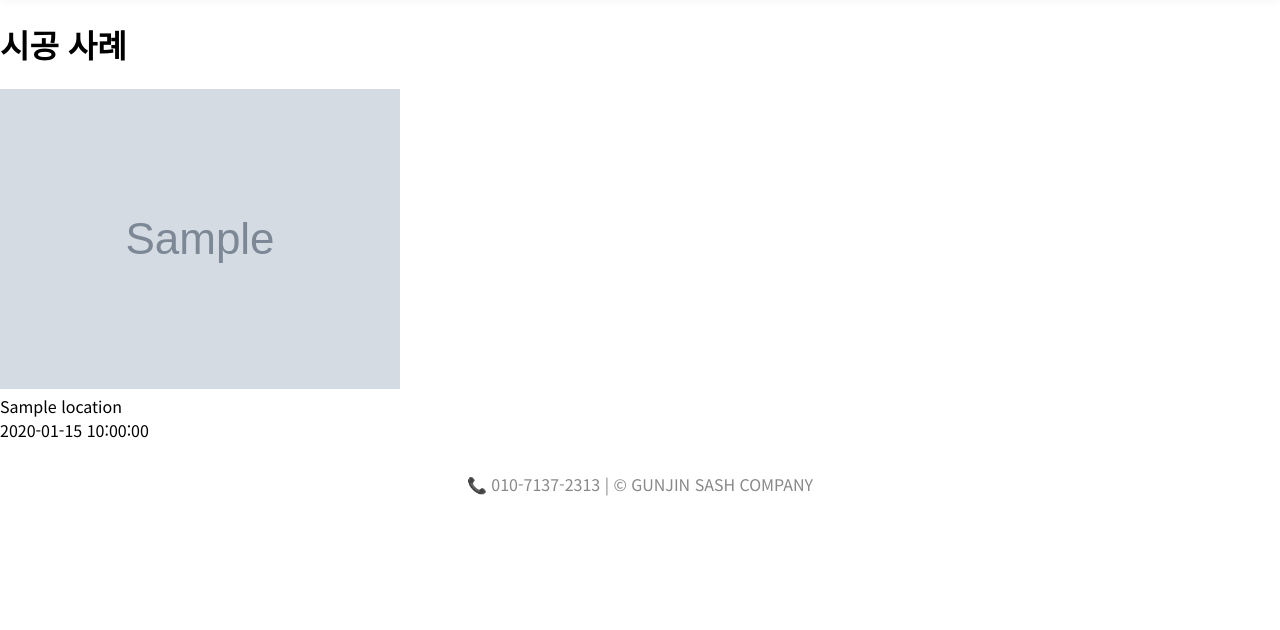
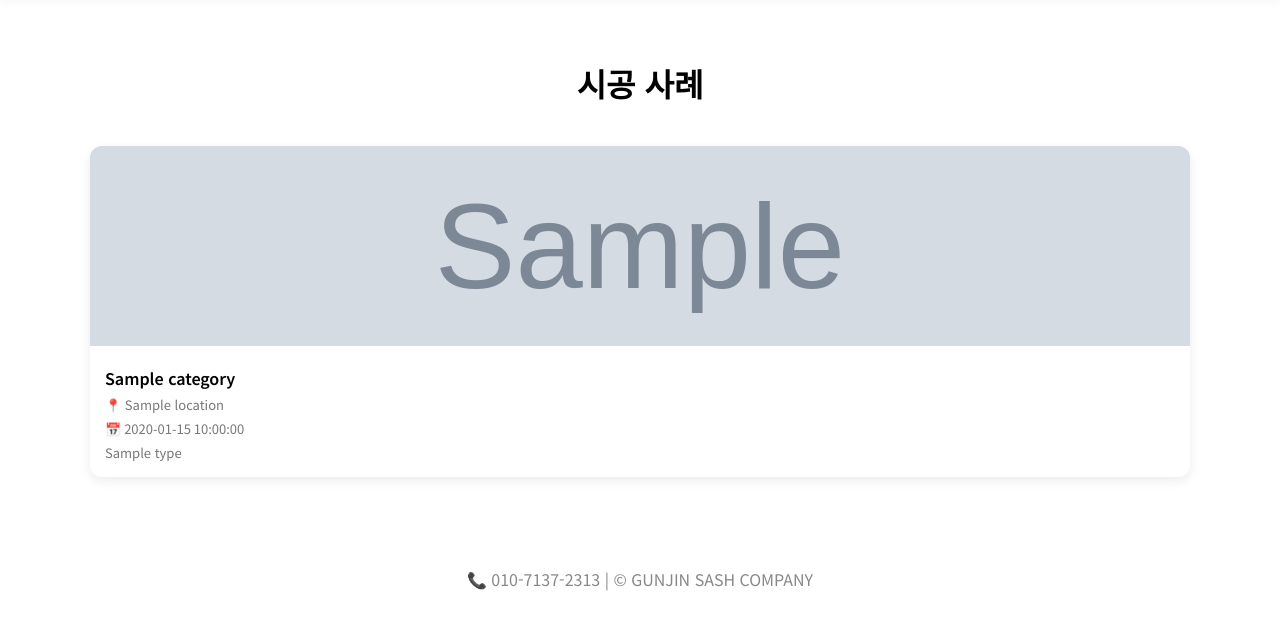
Before and after one commit to hhaening818/sash-company, a Flask app: page /portfolio in a window 1280 px wide. Shown: the part 71-701 px from the top of the page. Run offline with Flask 3, Linux system fonts and the light colour scheme; grey boxes marked "Sample" are stand-in pictures; a database or web service that is not in the repository returns one stand-in record (values such as "Sample title"); some libraries are stand-ins or nearby versions.

Commit message:
사이트 디자인 수정

```diff
--- a/templates/portfolio.html
+++ b/templates/portfolio.html
@@ -2,25 +2,101 @@
 
 {% block title %}시공 사례 | 건진창호{% endblock %}
 
+{% block extra_style %}
+<style>
+
+.page-wrap{
+    max-width:1100px;
+    margin:60px auto;
+    padding:0 20px;
+}
+
+.page-title{
+    font-size:32px;
+    font-weight:700;
+    margin-bottom:40px;
+    text-align:center;
+}
+
+.grid{
+    display:grid;
+    grid-template-columns:repeat(auto-fit,minmax(250px,1fr));
+    gap:25px;
+}
+
+.card{
+    background:white;
+    border-radius:12px;
+    overflow:hidden;
+    box-shadow:0 4px 12px rgba(0,0,0,0.08);
+}
+
+.card img{
+    width:100%;
+    height:200px;
+    object-fit:cover;
+}
+
+.card-body{
+    padding:15px;
+}
+
+.card-title{
+    font-size:16px;
+    font-weight:600;
+}
+
+.card-sub{
+    font-size:13px;
+    color:#777;
+    margin-top:5px;
+}
+
+</style>
+{% endblock %}
+
+
 {% block content %}
 
-<h1>시공 사례</h1>
+<div class="page-wrap">
 
-<div class="gallery">
+    <div class="page-title">
+        시공 사례
+    </div>
 
-{% for id, img, date, location, category, type in images %}
+    <div class="grid">
 
-<div>
+        {% for id, img, date, location, category, type in images %}
 
-<img src="{{ img }}">
+        <div class="card">
 
-<div>{{ location }}</div>
+            <img src="{{ img }}">
 
-<div>{{ date }}</div>
+            <div class="card-body">
 
-</div>
+                <div class="card-title">
+                    {{ category }}
+                </div>
 
-{% endfor %}
+                <div class="card-sub">
+                    📍 {{ location }}
+                </div>
+
+                <div class="card-sub">
+                    📅 {{ date }}
+                </div>
+
+                <div class="card-sub">
+                    {{ type }}
+                </div>
+
+            </div>
+
+        </div>
+
+        {% endfor %}
+
+    </div>
 
 </div>
 
```
Also changed, not shown: templates/construction.html (+101 -16 lines).
